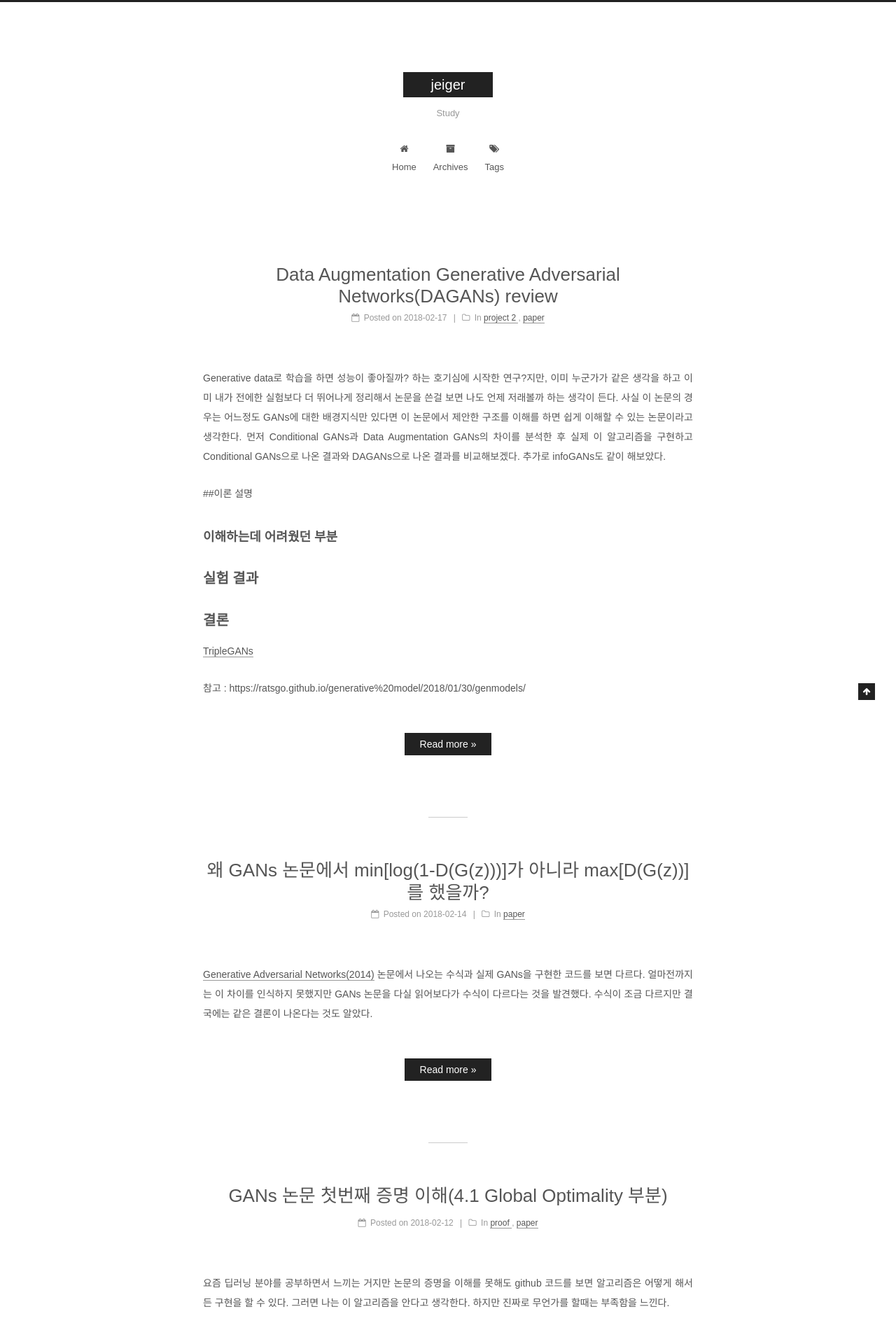
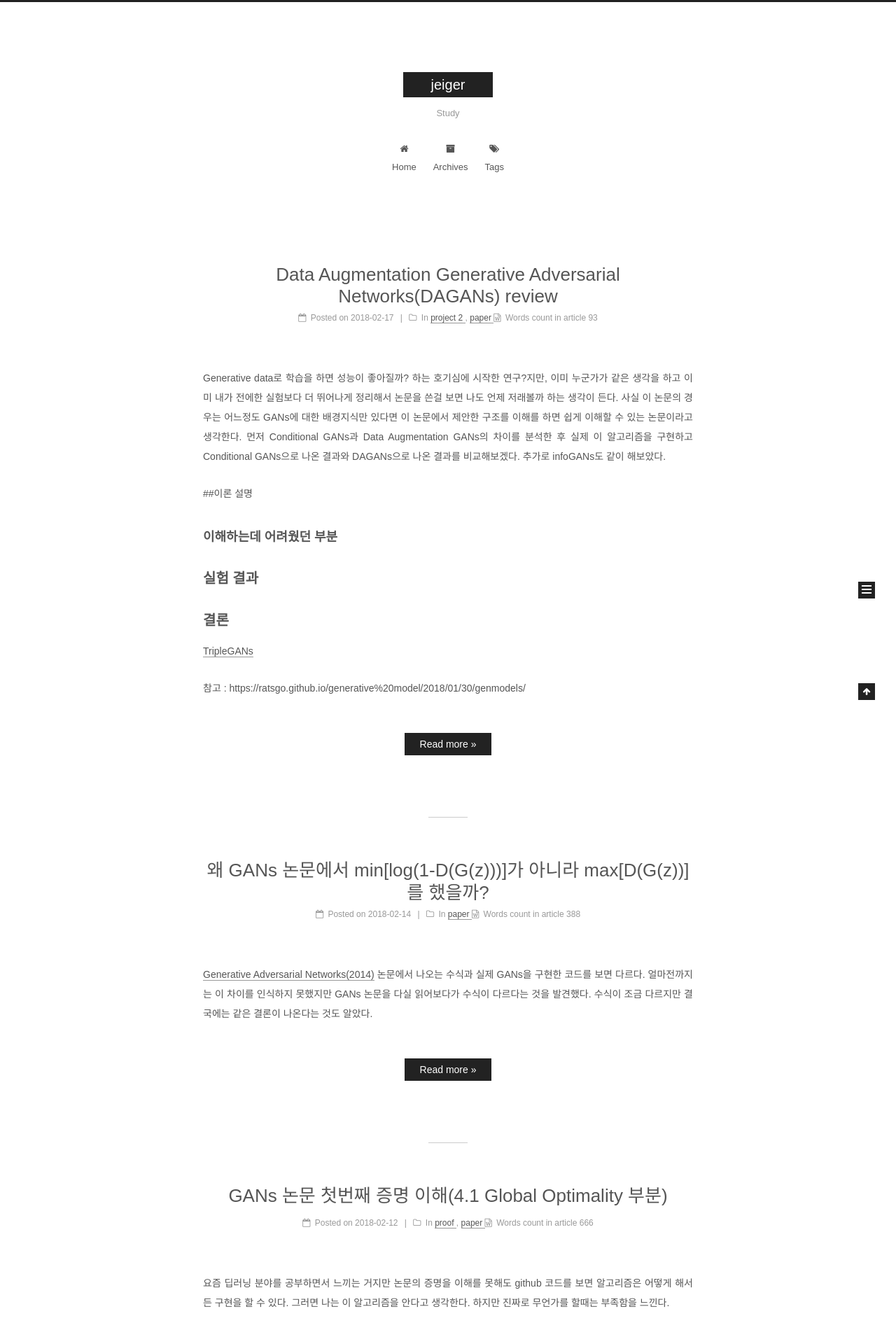
Before and after one commit to kangheeyong/kangheeyong.github.io, a Jekyll site: the page built from index.html, in a window 1280 px wide. Shown: the top 1920 px of the page at 70% size. Built offline with Jekyll 4.4.1, drawn with Linux system fonts in a browser that asks for light colours; the list of posts is cut into pages by our own code; some of the changed text lies outside the part shown.

```diff
--- a/_config.yml
+++ b/_config.yml
@@ -263,10 +263,10 @@ sidebar:
   #  - always  expand for all pages automatically
   #  - hide    expand only when click on the sidebar toggle icon.
   #  - remove  Totally remove sidebar including sidebar toggle.
-  #display: post
+  display: post
   #display: always
   #display: hide
-  display: remove
+  #display: remove
 
   # Sidebar offset from top menubar in pixels.
   offset: 12
@@ -316,7 +316,7 @@ post_meta:
 # Post wordcount display settings
 post_wordcount:
   item_text: true
-  wordcount: false
+  wordcount: true
   min2read: false
   separated_meta: true
 
```
